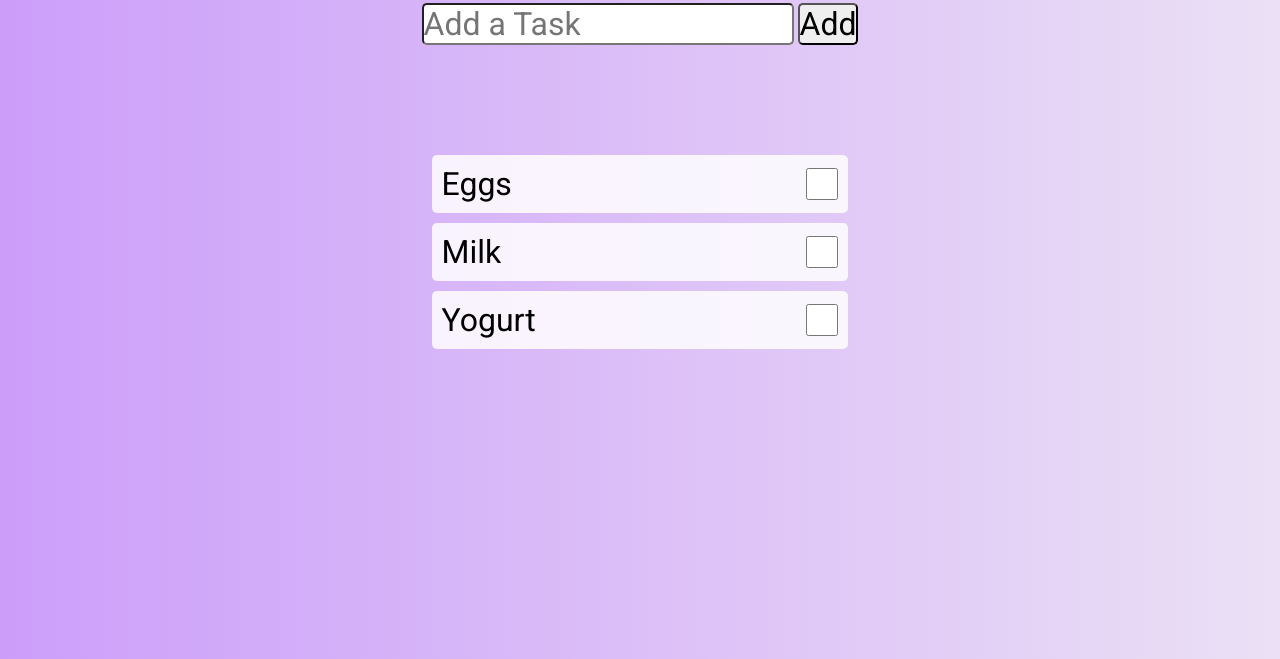
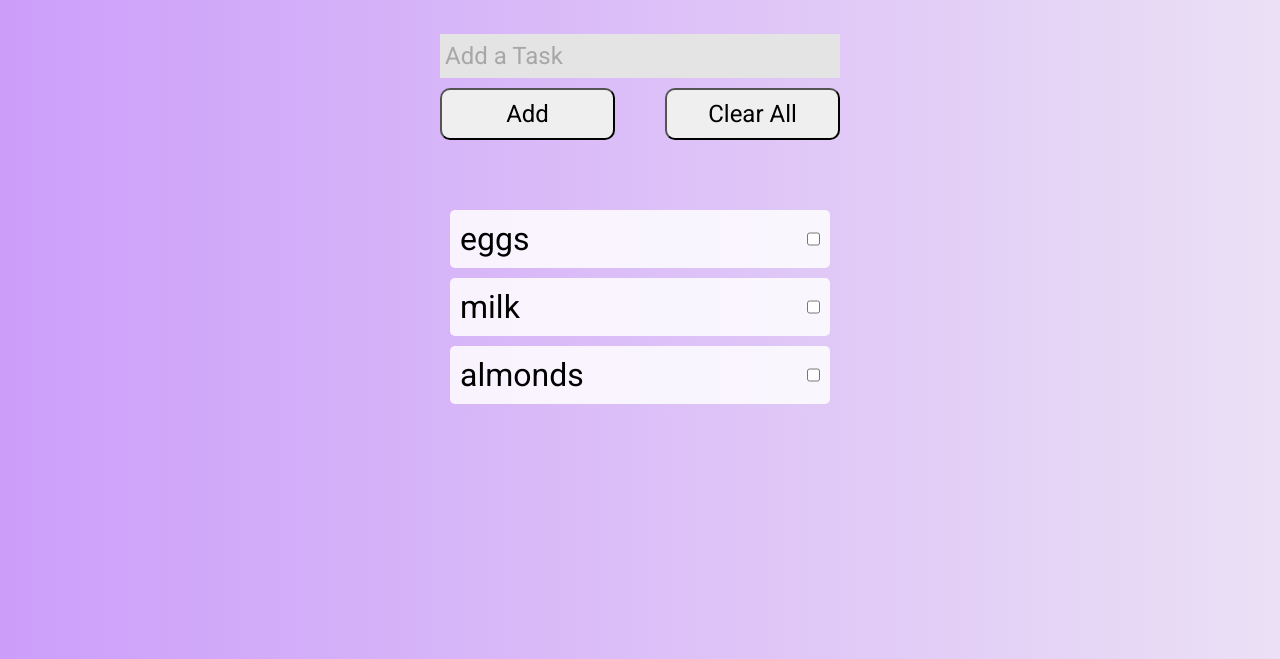
Before and after one commit to SavviSam/to-do-list, a plain HTML site: page index.html in a window 1280 px wide. Shown: the part 141-800 px from the top of the page. Drawn offline with Linux system fonts and the light colour scheme.

Commit message:
updates to input

```diff
--- a/index.html
+++ b/index.html
@@ -17,22 +17,29 @@
 
     <div class="container">
       <div class="wrapper">
-        <div>
-          <input task-input type="text" placeholder="Add a Task" />
-          <button add-task-button>Add</button>
+        <div class="top">
+          <div class="input-div">
+            <input id="Input" task-input class="input-task" type="text" value="" />
+            <span class="fauxInput" dir="rtl"></span>
+            <label class="input-label" for="Input">Add a Task</label>
+          </div>
+          <div class="buttons-div">
+            <button add-task-button>Add</button>
+            <button clear-task-button>Clear All</button>
+          </div>
         </div>
         <ul list class="list">
-          <li listItem>
-            Eggs
-            <input checkbox type="checkbox" name="" id="" />
+          <li item>
+            eggs
+            <input type="checkbox" />
           </li>
-          <li listItem>
-            Milk
-            <input checkbox type="checkbox" name="" id="" />
+          <li item>
+            milk
+            <input type="checkbox" />
           </li>
-          <li listItem>
-            Yogurt
-            <input checkbox type="checkbox" name="" id="" />
+          <li item>
+            almonds
+            <input type="checkbox" />
           </li>
         </ul>
       </div>
--- a/script.js
+++ b/script.js
@@ -1,8 +1,11 @@
+
+
+const fauxInput = document.querySelector(".fauxInput");
 const input = document.querySelector("[task-input]");
-const addTaskButton = document.querySelector("[add-task-button]");
-// const item = document.querySelectorAll("[listItem]");
+
+const addTaskBtn = document.querySelector("[add-task-button]");
+const clearTaskBtn = document.querySelector("[clear-task-button]");
 const checkBox = document.querySelector("input[type=checkBox]");
-
 const list = document.querySelector("[list]");
 
 const inputLength = () => input.value.length;
@@ -20,19 +23,39 @@ const createListItem = () => {
     listItem.appendChild(itemCheckBox);
   }
 
-  //delete chilkd element on checkbox click
+  //delete child element on checkbox click
   const checkBox = document.querySelectorAll("input[type=checkbox]");
   checkBox.forEach((item) => {
     item.addEventListener("click", () => {
-      item.parentElement.remove();
+      item.parentElement.classList.add("fade");
+      setTimeout(() => {
+        item.parentElement.remove();
+      }, 300);
     });
   });
 
   input.value = "";
 };
 
-addTaskButton.addEventListener("click", () => {
+// add functionality to existintg list items
+const item = document.querySelectorAll("[item]");
+item.forEach((item) => {
   createListItem();
+});
+
+addTaskBtn.addEventListener("click", () => {
+  createListItem();
+});
+
+//clear all tasks
+clearTaskBtn.addEventListener("click", () => {
+  list.classList.add("fade");
+  setTimeout(() => {
+    while (list.firstChild) {
+      list.removeChild(list.firstChild);
+      list.classList.remove("fade");
+    }
+  }, 500);
 });
 
 input.addEventListener("keydown", (e) => {
@@ -42,3 +65,14 @@ input.addEventListener("keydown", (e) => {
     return;
   }
 });
+
+document.documentElement.setAttribute("class", "js");
+input.addEventListener(
+  "keydown",
+  function copyInput(event) {
+    fauxInput.textContent = input.value;
+
+    input.setAttribute("value", input.value);
+  },
+  false
+);
--- a/style.css
+++ b/style.css
@@ -10,14 +10,72 @@ body {
 }
 
 h1 {
-  font-size: 5rem;
+  font-size: 4rem;
   text-align: center;
+  /* background-color: #b375f2; */
+  color: #7128b9;
+  background-color: rgba(255, 255, 255, 0.366);
+  padding-top: 50px;
 }
 
-input {
-  font-size: 2rem;
-  border-radius: 5px;
-  margin-top: 50px;
+.input-div {
+  display: flex;
+  position: relative;
+  height: 44px;
+  padding: 5px 70px 5px 5px;
+  width: 400px;
+  background-color: #e4e4e4;
+  margin-top: 50px
+
+}
+
+.input-task {
+  appearance: none;
+  .js & {
+    position: absolute;
+    left: -100vw;
+  }
+}
+
+.fauxInput {
+  display: none;
+  align-items: center;
+  max-width: 80%;
+  border: 0;
+  font-size: 1.5rem;
+  color: #777;
+  background-color: #e4e4e4;
+  border-right: 3px solid transparent;
+  .js & {
+    display: flex;
+  }
+  .input-task:focus ~ & {
+    animation: pulseAttention 1s cubic-bezier(0.215, 0.610, 0.355, 1) forwards
+      infinite;
+  }
+}
+
+.input-label {
+  position: absolute;
+  top: 0;
+  right: 0;
+  bottom: 0;
+  left: 0;
+  padding: 5px;
+  display: flex;
+  align-items: center;
+  color: #a7a7a7;
+  font-size: 1.5rem;
+
+  .input-task:not([value=""]) ~ & {
+     justify-content: flex-end;
+    }
+}
+
+@keyframes pulseAttention {
+  50% {
+    border-color: black;
+  }
 }
 
 input[type="checkbox"] {
@@ -29,8 +87,9 @@ input[type="checkbox"] {
 }
 
 button {
-  font-size: 2rem;
-  border-radius: 5px;
+  font-size: 1.5rem;
+  border-radius: 10px;
+  padding: 10px;
 }
 
 li {
@@ -42,8 +101,14 @@ li {
   background-color: rgba(255, 255, 255, 0.84);
   padding: 10px;
   margin: 10px;
+}
 
-
+.buttons-div {
+  display: grid;
+  grid-template-columns: 1fr 1fr;
+  gap: 50px;
+  margin-top: 10px;
+  /* justify-content: center; */
 }
 
 .container {
@@ -54,9 +119,16 @@ li {
 .wrapper {
   display: flex;
   flex-direction: column;
-  gap: 100px;
+  gap: 10px;
 }
 
 .list {
   list-style: none;
+  opacity: 1;
+  margin-top: 50px;
 }
+
+.fade {
+  opacity: 0;
+  transition: opacity 0.3s ease-in-out;
+}
```
